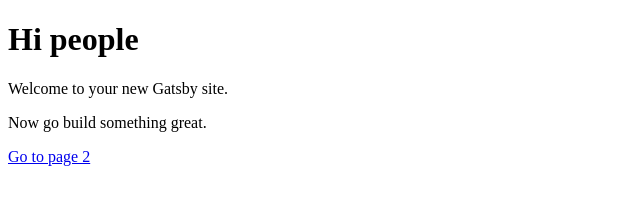
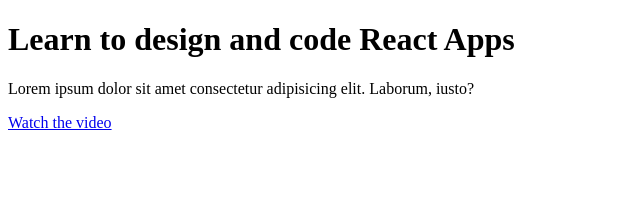
Before and after one commit to hamdidev/react-app-1, a Gatsby site: page / in a window 1280 px wide. Shown: the whole page, without its empty margins (0-640 px from the left). Built offline with nearby package versions, Linux system fonts and the light colour scheme; Gatsby itself is replaced by a stand-in of ours.

Commit message:
watch button text

```diff
--- a/gatsby-config.js
+++ b/gatsby-config.js
@@ -1,6 +1,6 @@
 module.exports = {
   siteMetadata: {
-    title: 'Gatsby Default Starter',
+    title: 'C&D',
   },
   plugins: ['gatsby-plugin-react-helmet'],
 }
--- a/src/pages/index.js
+++ b/src/pages/index.js
@@ -3,10 +3,11 @@ import Link from 'gatsby-link'
 
 const IndexPage = () => (
   <div>
-    <h1>Hi people</h1>
-    <p>Welcome to your new Gatsby site.</p>
-    <p>Now go build something great.</p>
-    <Link to="/page-2/">Go to page 2</Link>
+    <h1>Learn to design and code React Apps</h1>
+    <p>
+      Lorem ipsum dolor sit amet consectetur adipisicing elit. Laborum, iusto?
+    </p>
+    <Link to="/page-2/">Watch the video</Link>
   </div>
 )
 
```
